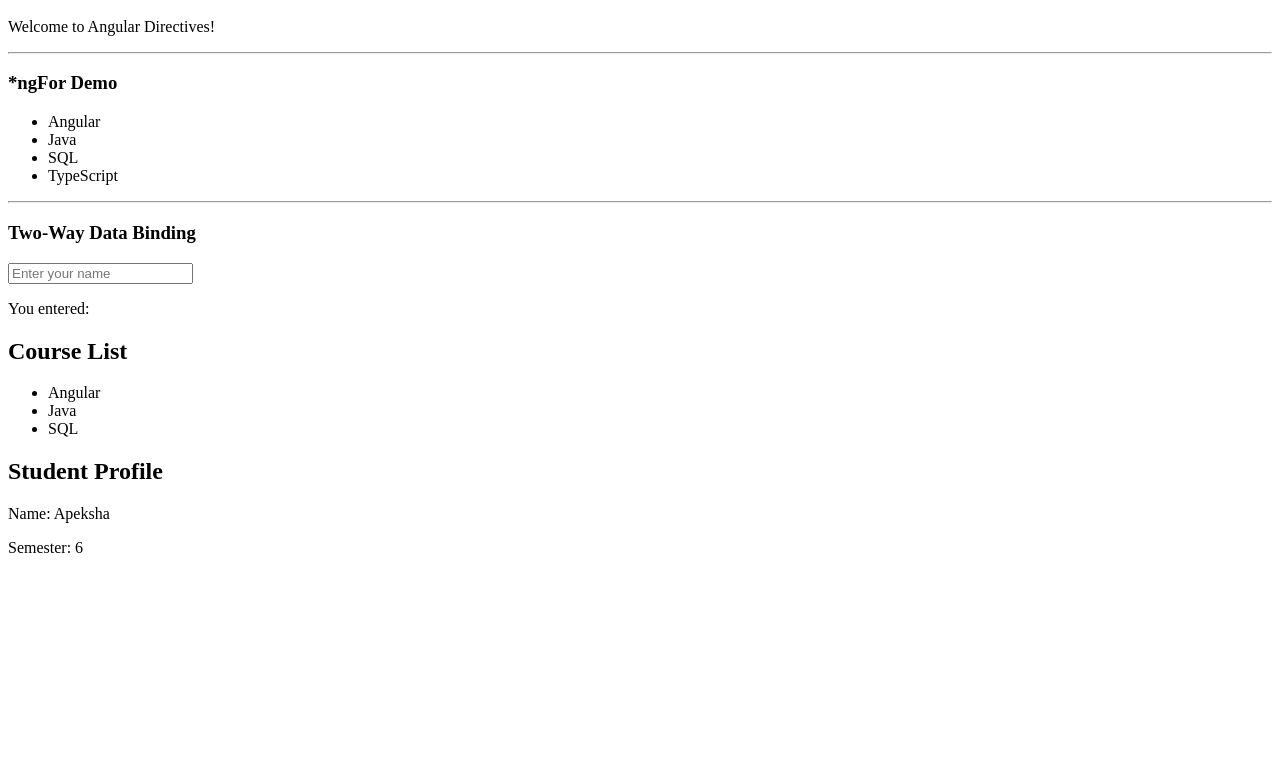
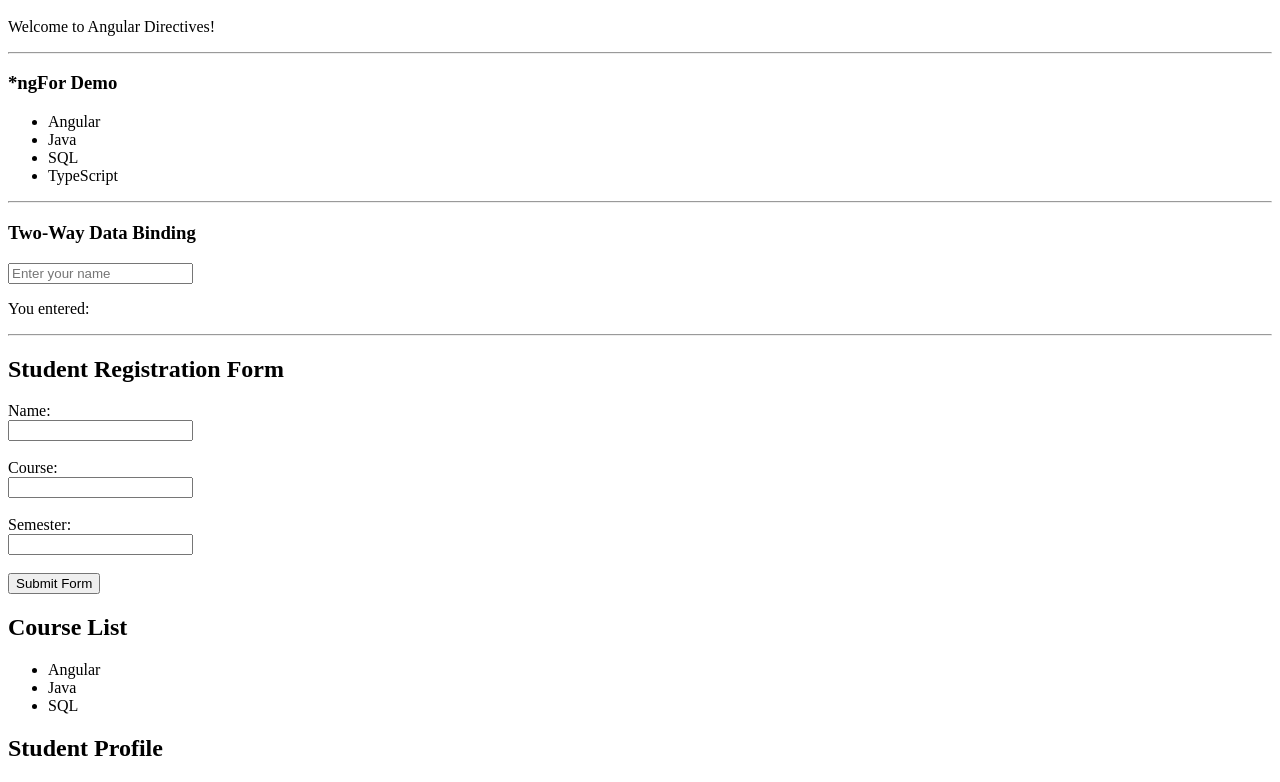
Before and after one commit to gsapeksha/cogni_hands-on-exercise, an Angular app: page / in a window 1280 px wide. Shown: the part 516-1298 px from the top of the page. Before the commit the page ends 1089 px from the top, so only its background shows below. Built offline with nearby package versions, Linux system fonts and the light colour scheme.

Commit message:
Hands-On 5 - Implemented form validation

```diff
--- a/src/app/pages/home/home.html
+++ b/src/app/pages/home/home.html
@@ -50,3 +50,44 @@
   placeholder="Enter your name">
 
 <p>You entered: {{ studentInput }}</p>
+
+<hr>
+
+<h2>Student Registration Form</h2>
+
+<label>Name:</label>
+<br>
+<input
+  type="text"
+  [(ngModel)]="studentForm.name">
+<br><br>
+
+<div *ngIf="submitted && !studentForm.name">
+  Name is required
+</div>
+
+<label>Course:</label>
+<br>
+<input
+  type="text"
+  [(ngModel)]="studentForm.course">
+<br><br>
+
+<div *ngIf="submitted && !studentForm.course">
+  Course is required
+</div>
+
+<label>Semester:</label>
+<br>
+<input
+  type="number"
+  [(ngModel)]="studentForm.semester">
+<br><br>
+
+<div *ngIf="submitted && !studentForm.semester">
+  Semester is required
+</div>
+
+<button (click)="submitForm()">
+  Submit Form
+</button>
--- a/src/app/pages/home/home.ts
+++ b/src/app/pages/home/home.ts
@@ -14,6 +14,25 @@ export class Home {
   studentName = 'Apeksha';
 
   showMessage = true;
+
+  studentForm = {
+  name: '',
+  course: '',
+  semester: ''
+};
+
+submitted = false;
+submitForm() {
+  this.submitted = true;
+
+  if (
+    this.studentForm.name &&
+    this.studentForm.course &&
+    this.studentForm.semester
+  ) {
+    alert('Form Submitted Successfully!');
+  }
+}
 
   course = 'Angular';
 
```
Also changed, not shown: screenshots/Form_Validation_Error.png.png (added), screenshots/Form_Validation_Success.png (added).
